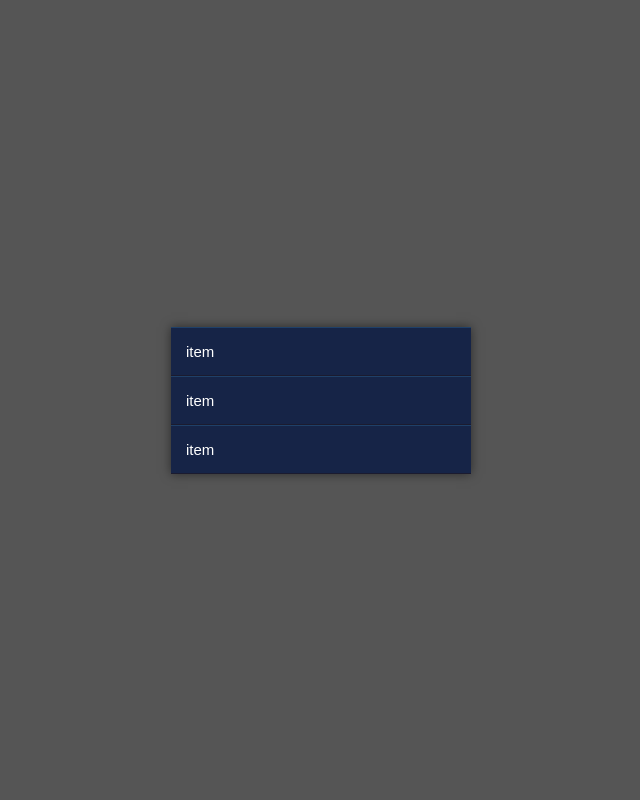
After one commit to sigauxs/coperacional, a PHP site: page /hallazgo1.php in a window 1280 px wide. The commit adds this page. Shown: the whole page, without its empty margins (319-959 px from the left). Run offline with PHP 8.4, Linux system fonts and the light colour scheme; the visitor is signed in with stand-in values (Sample User, id 1); data that the repository does not hold is empty; some libraries are stand-ins or nearby versions.

Commit message:
acordeon

```diff
--- /dev/null
+++ b/api/hallazgo.php
@@ -0,0 +1,36 @@
+<?php
+
+include("../connection/connection.php");
+$pdo = new Conexion();
+
+
+header('Access-Control-Allow-Origin: *');
+header("Access-Control-Allow-Headers: X-API-KEY, Origin, X-Requested-With, Content-Type, Accept, Access-Control-Request-Method");
+header("Access-Control-Allow-Methods: GET, OPTIONS");
+header("Allow: GET, OPTIONS");
+
+$method = $_SERVER['REQUEST_METHOD'];
+if($method == "OPTIONS") {
+    die();
+}
+
+
+        $sql = "SELECT * from factores_riesgo";
+        $stmt = $pdo->prepare($sql);
+        $stmt->execute();
+        $stmt->setFetchMode(PDO::FETCH_ASSOC);
+
+
+        header('HTTP/1.1 200 OK');
+        echo json_encode($stmt->fetchAll());
+
+
+
+
+
+
+
+
+
+
+?>
--- /dev/null
+++ b/hallazgo1.php
@@ -0,0 +1,157 @@
+
+<?php
+
+include_once("./include/typeAdmin.php");
+
+session_start();
+
+if (!isset($_SESSION['usuarioId'])) {
+    header('location: index.php');
+}
+
+$tipoUsuario = $_SESSION['tipoUsuario'];
+
+
+?>
+
+
+<!DOCTYPE html>
+<html lang="es-CO">
+
+<head>
+  <meta charset="UTF-8">
+  <meta http-equiv="X-UA-Compatible" content="IE=edge">
+  <meta name="viewport" content="width=device-width, initial-scale=1.0">
+  <title>Control Operacional</title>
+
+
+  <script src="https://kit.fontawesome.com/2dd4f6d179.js" crossorigin="anonymous"></script>
+  <style>
+:root{
+  font-family: Arial, Helvetica, sans-serif;
+  font-size:15px;
+  margin:0;
+  padding:0;
+  box-sizing: border-box;
+}
+*{
+  text-decoration: none;
+  color:white;
+  list-style:none;
+  margin:0;
+  padding:0;
+  box-sizing: border-box;
+}
+body{
+  display: flex;
+  align-items: center;
+  justify-content: center;
+  min-height: 100vh;
+  background: #555;
+  overflow:hidden;
+}
+.menu{
+  width: 300px;
+  height: auto;
+  background: #162447;
+  overflow: hidden;
+  box-shadow:0 0 10px rgba(0,0,0,.5);
+}
+.menu .btn{
+  display: block;
+  padding: 1rem;
+  border-bottom: solid 1px #1b1b2f;
+  border-top: solid 1px #1f4068;
+  position: relative;
+}
+
+.menu .submenu{
+  background: #1b1b2f;
+  overflow: hidden;
+  max-height: 0;
+  transition: max-height .8s ease-out;
+}
+
+.menu .submenu a {
+ display: block;
+ padding: 1rem;
+ position: relative;
+}
+
+.menu .submenu a::before {
+
+  content: '';
+ display: block;
+ position: absolute;
+ top:0;
+ left:0;
+ height: 100%;
+ width: 5px;
+ background: #e43f5a;
+ opacity: 0;
+ transition: all .5s;
+}
+
+.menu .submenu a:hover{
+  padding-left: calc(1rem + 5px);
+}
+.menu .submenu a:hover::before{
+  opacity:1;
+}
+
+.item:target .submenu{
+  max-height: 20rem;
+}
+
+
+
+*/
+  </style>
+</head>
+
+<body>
+
+  <div class="container">
+    <div class="row">
+      <div class="div--center">
+
+
+        <div class="menu" id="menu">
+          <li class="item" id="mn1">
+            <a class="btn" href="#mn1">item</a>
+            <div class="submenu">
+                <a href="#">item1</a>
+                <a href="#">item2</a>
+                <a href="#">item3</a>
+            </div>
+          </li>
+          <li class="item" id="mn2">
+            <a class="btn" href="#mn2">item</a>
+            <div class="submenu">
+                <a href="#">item1</a>
+                <a href="#">item2</a>
+                <a href="#">item3</a>
+            </div>
+          </li>
+          <li class="item" id="mn3">
+            <a class="btn" href="#mn3">item</a>
+            <div class="submenu">
+                <a href="#">item1</a>
+                <a href="#">item2</a>
+                <a href="#">item3</a>
+            </div>
+          </li>
+        </div>
+
+
+      </div>
+
+    </div>
+  </div>
+
+  <script src="./js/hallazgo_server.js">
+
+  </script>
+</body>
+
+</html>
--- /dev/null
+++ b/js/hallazgo_server.js
@@ -0,0 +1,33 @@
+document.addEventListener("DOMContentLoaded",()=>{
+    const options = {
+        method: "GET",
+        headers: {
+          "Content-Type": "application/json",
+        },
+      };
+
+
+      var url = new URL("http://localhost/cp/api/hallazgo.php");
+
+      var params = {};
+
+      url.search = new URLSearchParams(params).toString();
+
+      const sedes = fetch(url, options)
+        .then((response) => response.json())
+        .then((data) => renderlvl1(data));
+})
+let menu = document.getElementById("#menu");
+function renderlvl1(values) {
+  for (valor of values) {
+    const lvl1 = document.createElement("li");
+    let data = Object.values(valor);
+    console.log(data);
+    lvl1.setAttribute("id",`${data[1]}`)
+    menu.appendChild(lvl1);
+    /*lvl1.value = data[0];
+    lvl1.text = data[1];
+    let menu = document.getElementById("#menu");
+    menu.appendChild(lvl1);*/
+  }
+}
--- a/server/inspeccionRegister.php
+++ b/server/inspeccionRegister.php
@@ -6,9 +6,10 @@ $vp = $_POST['vp'];
 $dpto = $_POST['dpto'];
 $area = $_POST['area'];
 $descripcionInspeccion = $_POST['descripcion'];
+$inspector = $_POST['inspector'];
 
 
-echo $fecha_inspeccion." - sede : ".$sede." -  vicepresidencia: ".$vp." - departamante: ".$dpto." - area: ".$area. " - descripcion:  ". $descripcionInspeccion;
+echo $fecha_inspeccion." - sede : ".$sede." -  vicepresidencia: ".$vp." - departamante: ".$dpto." - area: ".$area. " - descripcion:  ". $descripcionInspeccion." - inspector ".$inspector;
 
 
 
```
Also changed, not shown: components/navbar.php (+0 -49 lines), index.php (+28 -0 lines), inspeccion.php (+3 -6 lines), js/services_select.js (+0 -21 lines).
